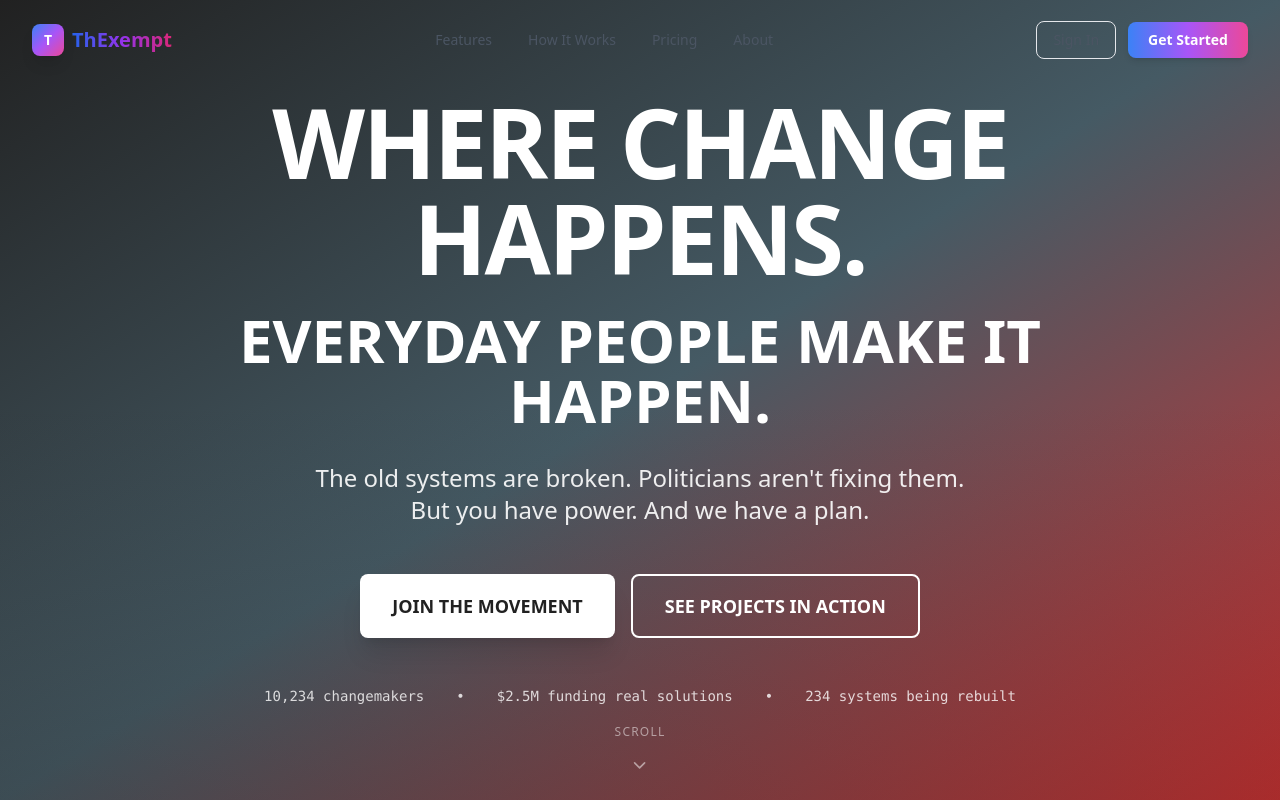
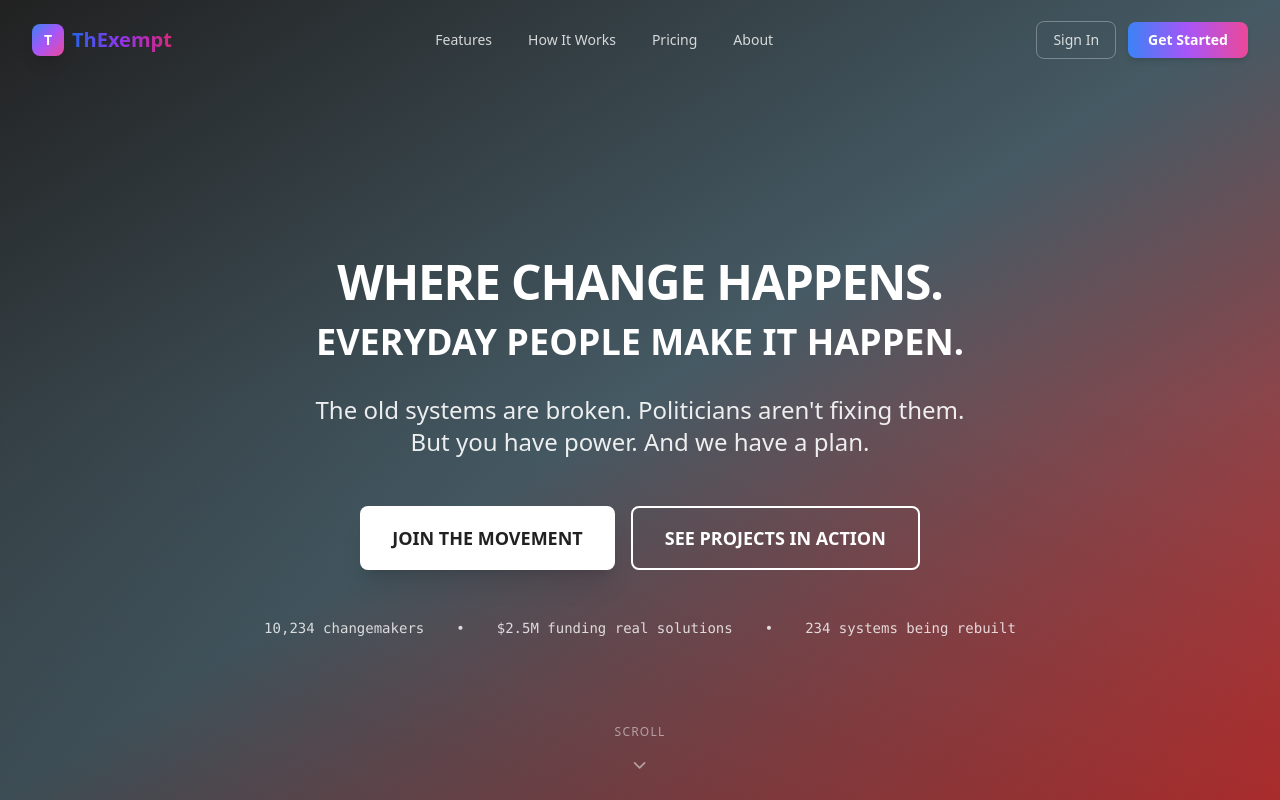
Before and after one commit to stewartDMS/ThExempt, a Next.js app in the folder landing_page/: page / in a window 1280 px wide. Shown: the top 800 px of the page. Built offline with nearby package versions, Linux system fonts and the light colour scheme.

Commit message:
fix: hero title size, navbar overlap, and nav link visibility on dark background
Co-authored-by: stewartDMS <72364932+stewartDMS@users.noreply.github.com>

```diff
--- a/landing_page/components/Hero.tsx
+++ b/landing_page/components/Hero.tsx
@@ -24,23 +24,23 @@ export default function Hero() {
         <div className="absolute inset-0 bg-gradient-to-t from-charcoal/80 via-transparent to-transparent" />
       </div>
 
-      {/* Main content */}
+      {/* Main content — pt clears the fixed navbar (h-16 mobile / h-20 desktop) */}
       <motion.div
         variants={containerVariants}
         initial="hidden"
         animate="visible"
-        className="relative z-10 text-center px-6 max-w-5xl mx-auto"
+        className="relative z-10 text-center px-6 max-w-5xl mx-auto pt-20 md:pt-24"
       >
         <motion.h1
           variants={itemVariants}
-          className="text-6xl sm:text-7xl md:text-8xl font-black text-white mb-6 tracking-tight leading-none uppercase"
+          className="text-3xl sm:text-4xl md:text-5xl font-black text-white mb-4 tracking-tight leading-tight uppercase"
         >
           WHERE CHANGE HAPPENS.
         </motion.h1>
 
         <motion.h2
           variants={itemVariants}
-          className="text-4xl sm:text-5xl md:text-6xl font-black text-white mb-8 leading-tight uppercase"
+          className="text-2xl sm:text-3xl md:text-4xl font-black text-white mb-8 leading-tight uppercase"
         >
           EVERYDAY PEOPLE MAKE IT HAPPEN.
         </motion.h2>
--- a/landing_page/components/Navbar.tsx
+++ b/landing_page/components/Navbar.tsx
@@ -71,7 +71,12 @@ export default function Navbar() {
               <a
                 key={link.label}
                 href={link.href}
-                className="px-4 py-2 text-sm font-medium text-gray-600 dark:text-gray-300 hover:text-gray-900 dark:hover:text-white rounded-lg hover:bg-gray-100/80 dark:hover:bg-gray-800/50 transition-all duration-200"
+                className={cn(
+                  'px-4 py-2 text-sm font-medium rounded-lg transition-all duration-200',
+                  isScrolled
+                    ? 'text-gray-600 dark:text-gray-300 hover:text-gray-900 dark:hover:text-white hover:bg-gray-100/80 dark:hover:bg-gray-800/50'
+                    : 'text-white/80 hover:text-white hover:bg-white/10'
+                )}
               >
                 {link.label}
               </a>
@@ -82,7 +87,12 @@ export default function Navbar() {
           <div className="hidden md:flex items-center gap-3">
             <a
               href="#signin"
-              className="px-4 py-2 text-sm font-medium text-gray-600 dark:text-gray-300 hover:text-gray-900 dark:hover:text-white rounded-lg border border-gray-200 dark:border-gray-700 hover:border-gray-300 dark:hover:border-gray-600 transition-all duration-200"
+              className={cn(
+                'px-4 py-2 text-sm font-medium rounded-lg border transition-all duration-200',
+                isScrolled
+                  ? 'text-gray-600 dark:text-gray-300 hover:text-gray-900 dark:hover:text-white border-gray-200 dark:border-gray-700 hover:border-gray-300 dark:hover:border-gray-600'
+                  : 'text-white/80 hover:text-white border-white/30 hover:border-white/60 hover:bg-white/10'
+              )}
             >
               Sign In
             </a>
```
